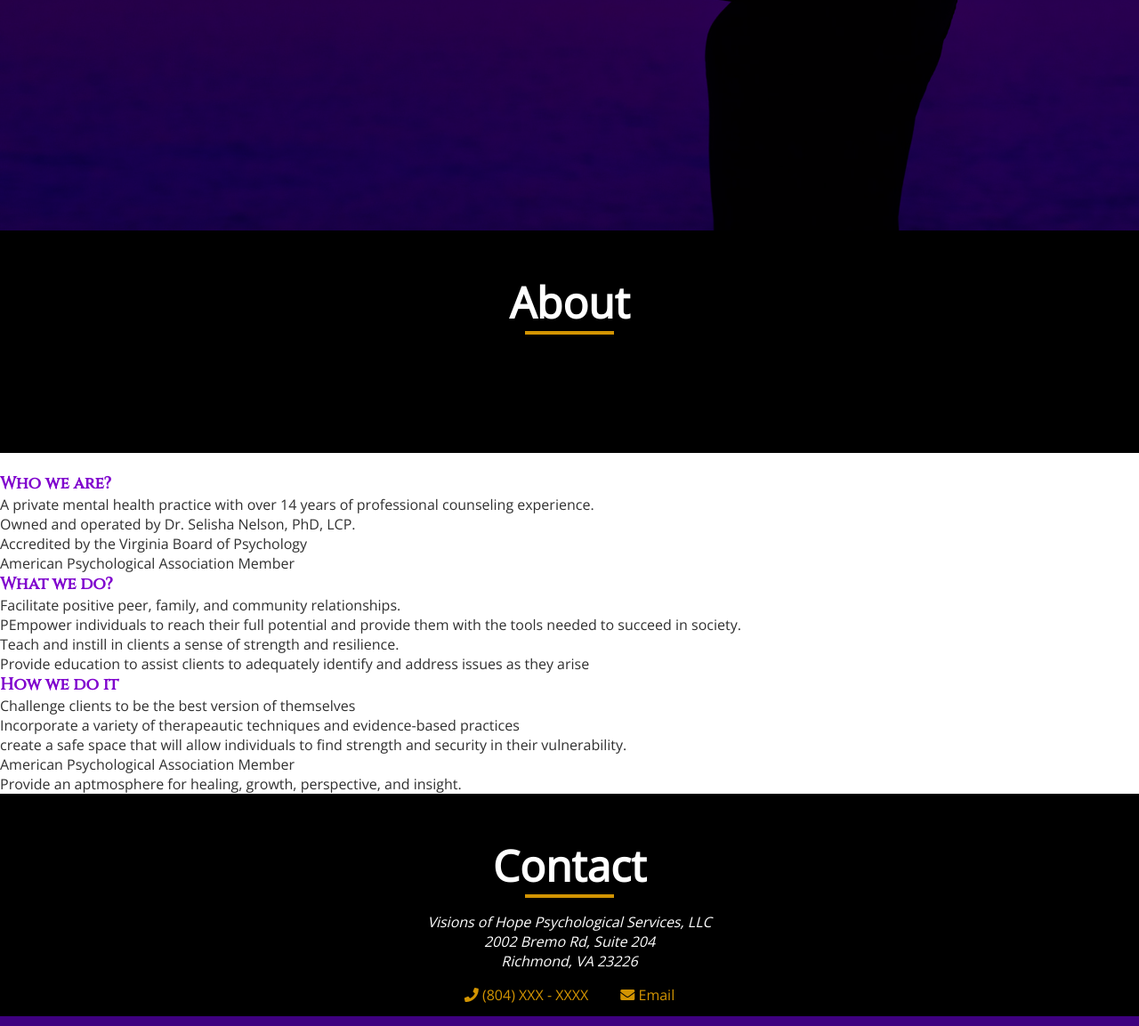
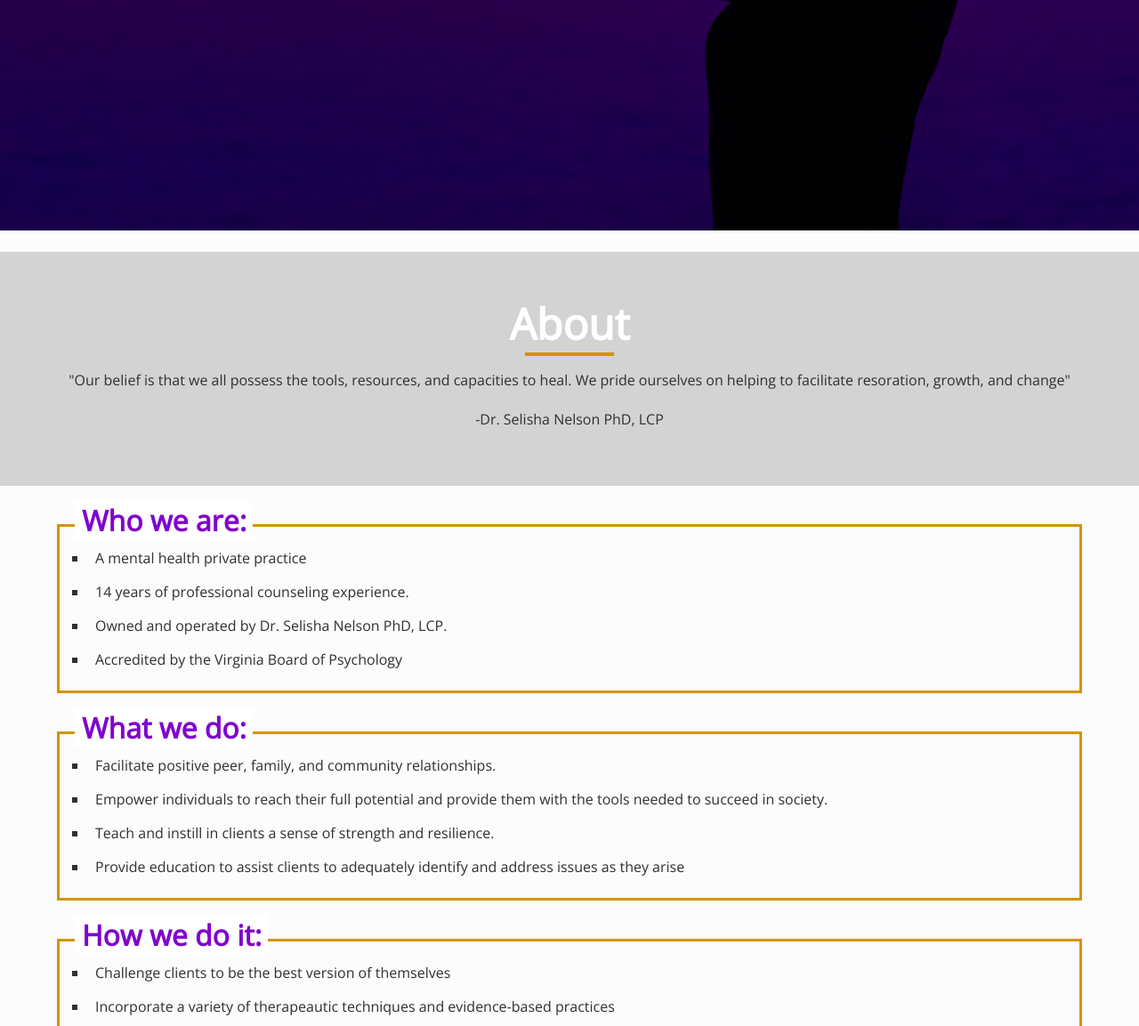
Before and after one commit to artsycoder533/VOHPS-LLC, a plain HTML site: page index.html in a window 1280 px wide. Shown: the part 541-1694 px from the top of the page at 89% size. Drawn offline with nearby package versions, Linux system fonts and the light colour scheme.

Commit message:
added border to ul's in about section

```diff
--- a/index.html
+++ b/index.html
@@ -95,31 +95,32 @@
         <section class="section-title section-about">
             <h2>About</h2>
             <div class="underline"></div>
+            <blockquote>"Our belief is that we all possess the tools, resources, and capacities to heal.  We pride ourselves on helping to facilitate resoration, growth, and change"<br><br>-Dr. Selisha Nelson PhD, LCP</blockquote>
         </section>
         <article class="about-article center">
             <div class="logo-wrapper">
-                <img src="" alt="">
+                <img src="./images/mentalhealthmatters.jpg" alt="letters spelling mental health matters">
             </div>
             <div class="who">
-                <h3>Who we are?</h3>
+                <h3>Who we are:</h3>
                 <ul class="who-we-are">
-                    <li>A private mental health practice with over 14 years of professional counseling experience.</li>
-                    <li>Owned and operated by Dr. Selisha Nelson, PhD, LCP.</li>
+                    <li>A mental health private practice</li>
+                    <li>14 years of professional counseling experience.</li>
+                    <li>Owned and operated by Dr. Selisha Nelson PhD, LCP.</li>
                     <li>Accredited by the Virginia Board of Psychology</li>
-                    <li>American Psychological Association Member</li>
                 </ul>
             </div>
             <div class="what">
-                <h3>What we do?</h3>
+                <h3>What we do:</h3>
                 <ul class="wha-we-do">
                     <li>Facilitate positive peer, family, and community relationships.</li>
-                    <li>PEmpower individuals to reach their full potential and provide them with the tools needed to succeed in society. </li>
+                    <li>Empower individuals to reach their full potential and provide them with the tools needed to succeed in society. </li>
                     <li>Teach and instill in clients a sense of strength and resilience.</li>
                     <li>Provide education to assist clients to adequately identify and address issues as they arise</li>
                 </ul>
             </div>
             <div class="how">
-                <h3>How we do it</h3>
+                <h3>How we do it:</h3>
                 <ul class="our-process">
                     <li>Challenge clients to be the best version of themselves</li>
                     <li>Incorporate a variety of therapeautic techniques and evidence-based practices</li>
--- a/style.css
+++ b/style.css
@@ -64,7 +64,7 @@ a:visited, a:link {
 .btn {
     /* padding: 1.5rem; */
     width: 325px;
-    height: 75px;
+    height: 65px;
     background: var(--brand-clr);
     color: white;
     text-transform: uppercase;
@@ -91,8 +91,6 @@ a:visited, a:link {
 
 .section-title {
     padding: 3rem;
-    background: black;
-    height: 250px;
     /* clip-path: polygon(0% 0%, 100% 0%, 100% 75%, 75% 75%, 75% 100%, 50% 75%, 0% 75%); */
 
 }
@@ -365,9 +363,63 @@ ABOUT SECTION
 */
 .about {
     width: 100%;
+    padding: 1.5rem 0;
+    background-color: 	#FCFCFD;
 }
 
+.section-about {
+    background: lightgray;
+}
 
+blockquote {
+    padding: 1rem;
+    text-align: center;
+}
+.about-article {
+    width: 90vw;
+    margin: auto;
+}
+
+.logo-wrapper {
+    width: 100%;
+}
+
+.logo-wrapper img {
+    width: 100%;
+    display: none;
+}
+
+.who {
+    position: relative;
+
+}
+
+.who h3, .what h3, .how h3 {
+    position: relative;
+    z-index: 0;
+    font-family: var(--main-text);
+    font-size: 2rem;
+    transform: translate(20px, 17px);
+    background: white;
+    width: 200px;
+    padding-left: 0.5rem;
+}
+
+.who ul, .what ul, .how ul {
+    width: 100%;
+    /* transform: translateX(100px); */
+    list-style-type: square;
+    padding: 1rem 2rem;
+    border: 3px solid var(--accent)
+}
+
+.who ul li, .what ul li, .how ul li {
+    padding: 0.5rem;
+}
+
+.how h3 {
+    width: 217px;
+}
 /*
 CONTACT
 */
```
